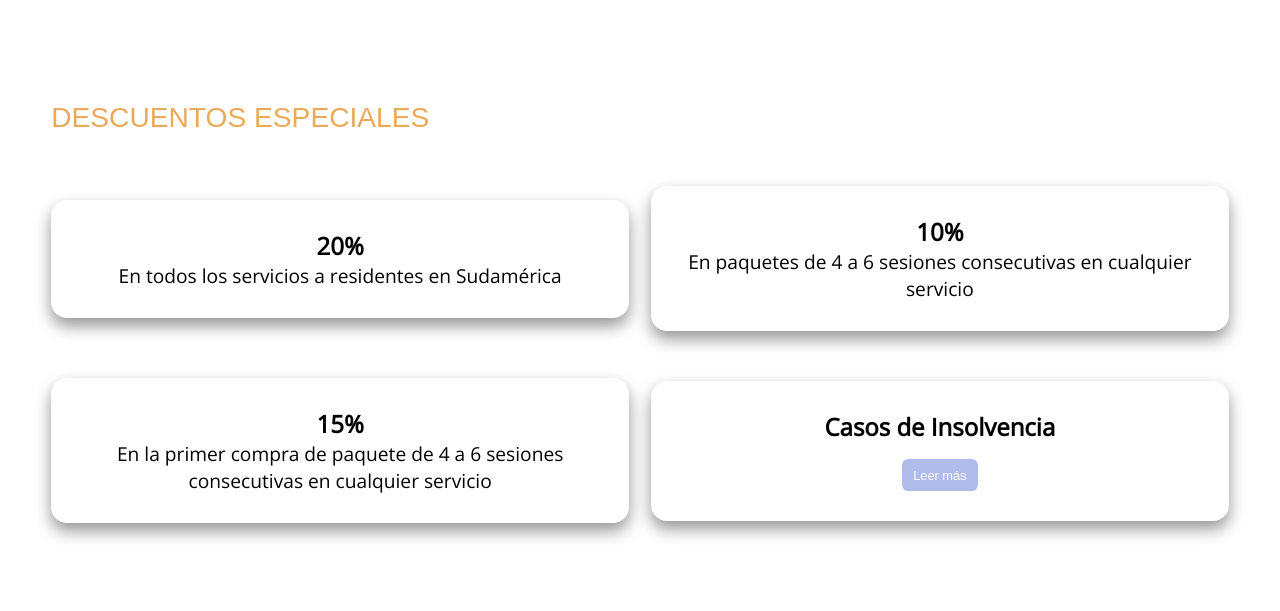
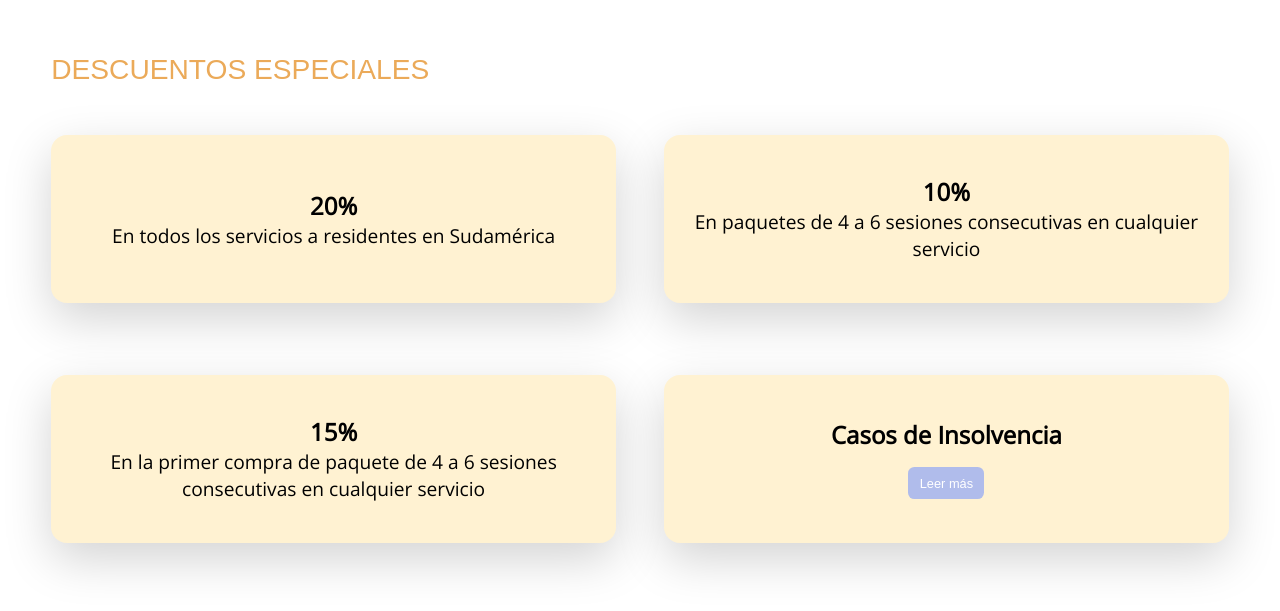
Before and after one commit to guillesotelo/angelita, a React (Create React App) app: page / in a window 1280 px wide. Shown: the part 3418-4029 px from the top of the page. Built offline with nearby package versions, Linux system fonts and the light colour scheme; no server answers; a web font is replaced by a local one.

Commit message:
updated discounts

```diff
--- a/src/constants/app.js
+++ b/src/constants/app.js
@@ -1,4 +1,4 @@
-export const APP_VERSION = 'v1.3.0'
+export const APP_VERSION = 'v1.3.5'
 
 export const APP_COLORS = {
     WHITE: '#fff',
--- a/src/pages/Home/Home.tsx
+++ b/src/pages/Home/Home.tsx
@@ -293,15 +293,15 @@ export default function Home({ }: Props) {
         {renderDiscounts ?
             <div className="home__section">
                 <h2 className="home__section-title scroll-item" style={{ animationDelay: '.3s', color: '#EBAA59', fontSize: '2.2vw', textAlign: 'center' }}>DESCUENTOS ESPECIALES</h2>
-                <div className="home__section-row" style={{ alignItems: 'center', height: '20%', margin: '2rem 0' }}>
-                    <div className="home__section-col1 scroll-item" style={{ textAlign: 'justify', boxShadow: '0 .5rem 1rem rgba(0, 0, 0, 0.417)', padding: '1.5rem', borderRadius: '1rem' }}>
+                <div className="home__discount-row" >
+                    <div className="home__discount-card scroll-item">
                         <p className="home__section-text" style={{ animationDelay: '.4s', textAlign: 'center', fontSize: '1.2rem' }}>
                             <strong style={{ fontSize: '1.5rem' }}>20%</strong>
                             <br />
                             En todos los servicios a residentes en Sudamérica
                         </p>
                     </div>
-                    <div className="home__section-col1 scroll-item" style={{ textAlign: 'justify', boxShadow: '0 .5rem 1rem rgba(0, 0, 0, 0.417)', padding: '1.5rem', borderRadius: '1rem' }}>
+                    <div className="home__discount-card scroll-item">
                         <p className="home__section-text" style={{ animationDelay: '.4s', textAlign: 'center', fontSize: '1.2rem' }}>
                             <strong style={{ fontSize: '1.5rem' }}>10%</strong>
                             <br />
@@ -309,15 +309,15 @@ export default function Home({ }: Props) {
                         </p>
                     </div>
                 </div>
-                <div className="home__section-row" style={{ alignItems: 'center', height: '20%' }}>
-                    <div className="home__section-col1 scroll-item" style={{ textAlign: 'justify', boxShadow: '0 .5rem 1rem rgba(0, 0, 0, 0.417)', padding: '1.5rem', borderRadius: '1rem' }}>
+                <div className="home__discount-row">
+                    <div className="home__discount-card scroll-item">
                         <p className="home__section-text" style={{ animationDelay: '.4s', textAlign: 'center', fontSize: '1.2rem' }}>
                             <strong style={{ fontSize: '1.5rem' }}>15%</strong>
                             <br />
                             En la primer compra de paquete de 4 a 6 sesiones consecutivas en cualquier servicio
                         </p>
                     </div>
-                    <div className="home__section-col1 scroll-item" style={{ textAlign: 'justify', boxShadow: '0 .5rem 1rem rgba(0, 0, 0, 0.417)', padding: '1.5rem', borderRadius: '1rem' }}>
+                    <div className="home__discount-card scroll-item">
                         <p className="home__section-text" style={{ animationDelay: '.4s', textAlign: 'center', fontSize: '1.2rem' }}>
                             <strong style={{ fontSize: '1.5rem' }}>Casos de Insolvencia</strong>
                             <br />
--- a/src/pages/Home/home.scss
+++ b/src/pages/Home/home.scss
@@ -191,6 +191,38 @@
         }
     }
 
+    &__discount {
+        &-row {
+            display: flex;
+            flex-direction: row;
+            gap: 3rem;
+            align-items: center;
+            height: 30vh;
+            cursor: default;
+            // max-width: 2rem 0;
+        }
+
+        &-card {
+            width: 45%;
+            display: flex;
+            flex-direction: column;
+            justify-content: center;
+            align-items: center;
+            position: relative;
+            text-align: justify;
+            padding: 1.5rem;
+            border-radius: 1rem;
+            height: 15vh;
+            background-color: #fff2d2;
+            box-shadow: 0 1rem 3rem rgba(0, 0, 0, .175);
+            transition: .3s;
+
+            &:hover {
+                box-shadow: 0 1rem 1.5rem rgba(0, 0, 0, .175);
+            }
+        }
+    }
+
     &__event {
         &-calendar {
             width: 100%;
```
